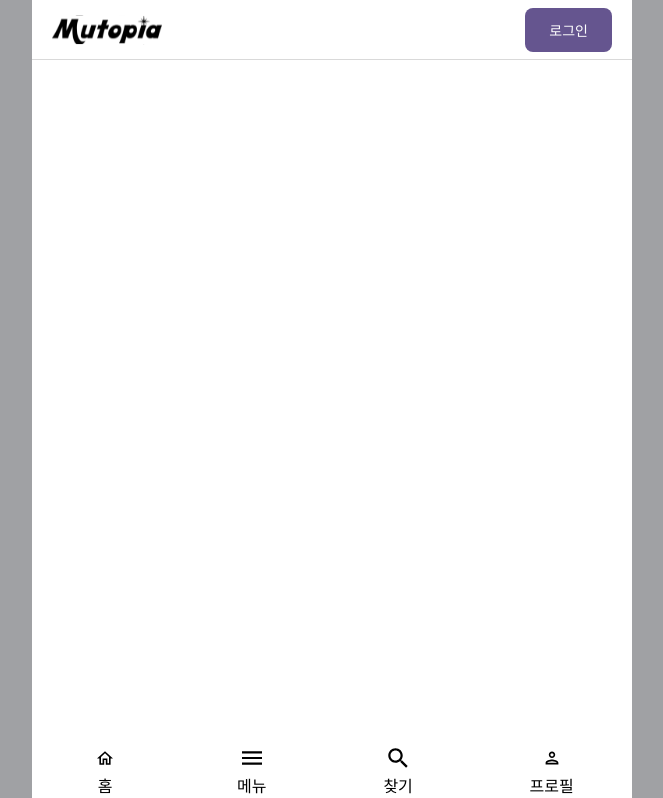
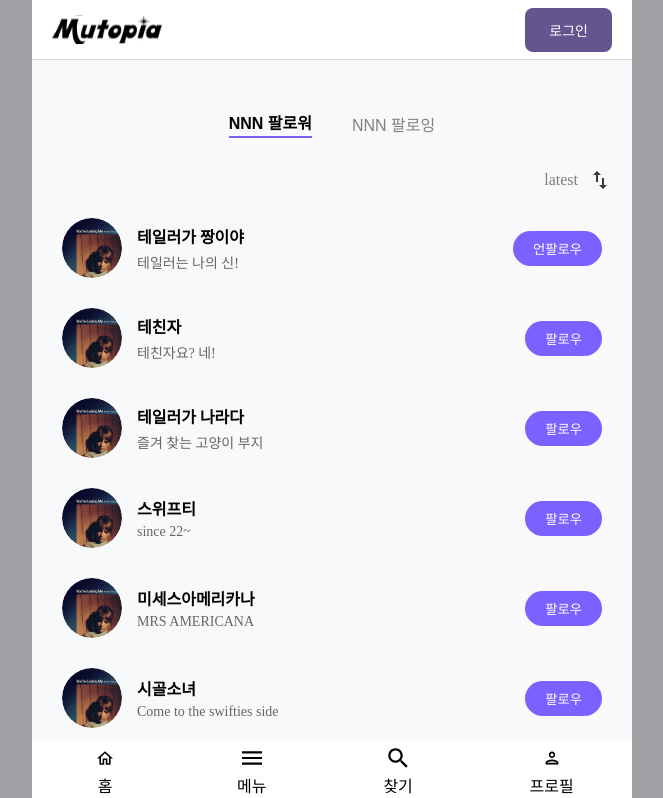
Before and after one commit to SKKU-Capston-Project-2024/web, a React (Create React App) app: page /followUser in a window 1280 px wide. Before the commit this address had no page. Shown: the top 798 px of the page, without its empty margins (308-971 px from the left). Built offline with nearby package versions, Linux system fonts and the light colour scheme.

Commit message:
팔로우,팔로잉

```diff
--- a/src/App.js
+++ b/src/App.js
@@ -5,12 +5,14 @@ import Header from "./components/header/Header";
 import FooterNav from "./components/footer/FooterNav";
 import Profile from "./pages/profile/Profile";
 import EditProfile from "./pages/editProfile/EditProfile";
+import FollowUser from "./pages/followUser/followUser";
 import UserContextProvider from "./context/UserContext";
 import Search from "./pages/search/Search";
 import SearchResults from "./pages/search/SearchResults";
 import AlbumDetail from "./pages/albumDetail/AlbumDetail";
 import ReviewDetail from "./pages/reviewDetail/ReviewDetail";
 import StarRating3 from "./components/starRating2/StarRating3";
+
 
 function App() {
 
@@ -26,6 +28,7 @@ function App() {
                         <Route path="/search" element={<SearchResults/>}/>
                         <Route path="/albumDetail/:id" element={<AlbumDetail/>}/>
                         <Route path="/reviewDetail" element={<ReviewDetail/>}/>
+                        <Route path="/followUser" element={<FollowUser/>}/>
                     </Routes>
                 </div>
                 <FooterNav/>
--- a/src/components/profileHeader/ProfileHeader.js
+++ b/src/components/profileHeader/ProfileHeader.js
@@ -1,40 +1,40 @@
 import styles from "./ProfileHeader.module.css";
+import { useNavigate } from 'react-router-dom';
 
 const ProfileHeader = (props) => {
     const isMine = props.isMine;
+    const navigate = useNavigate(); // useNavigate 훅 사용
+
+    const handleButtonClick = (path, tab) => {
+        navigate(`${path}?tab=${tab}`); // 경로로 이동하면서 탭 상태를 쿼리 파라미터로 전달
+    };
 
     return (
         <header className={styles.profileContainer}>
             <div className={styles.profileContainerFirst}>
                 <div className={styles.userName}>바보랜드</div>
-                <button title="editProfile" className={styles.btnProfileEdit}>
+                <button title="editProfile" className={styles.btnProfileEdit} onClick={() => handleButtonClick(isMine ? '/editProfile' : '/followUser', 'followers')}>
                     {isMine ? "수정" : "팔로우"}
                 </button>
             </div>
             <div className={styles.profileContainerSecond}>
                 <img src="/defaultProfile.svg" alt="profile" className={styles.profilePhoto}/>
                 <div className={styles.profileInfo}>
-                    <div className={styles.profileInfoElement}>
+                    <div className={styles.profileInfoElement} onClick={() => handleButtonClick('/followUser', 'followers')}>
                         <div className={styles.profileInfoElementNum}>94</div>
                         <div className={styles.profileInfoElementText}>리뷰</div>
                     </div>
-                    <div className={styles.profileInfoElement}>
-                        <div className={styles.profileInfoElementNum}>123</div>
-                        <div className={styles.profileInfoElementText}>평가</div>
-                    </div>
-                    <div className={styles.profileInfoElement}>
+                    <div className={styles.profileInfoElement} onClick={() => handleButtonClick('/followUser', 'followers')}>
                         <div className={styles.profileInfoElementNum}>123</div>
                         <div className={styles.profileInfoElementText}>팔로워</div>
                     </div>
-                    <div className={styles.profileInfoElement}>
+                    <div className={styles.profileInfoElement} onClick={() => handleButtonClick('/followUser', 'following')}>
                         <div className={styles.profileInfoElementNum}>123</div>
                         <div className={styles.profileInfoElementText}>팔로잉</div>
                     </div>
-
                 </div>
             </div>
             <div className={styles.profileContainerThird}>{"💿 청계산 댕이레코즈\n⛰ 서울특별시 강남구 학동로25길 27\n⏳ 영업시간 : AI 마음\n🐶 취향자브종\n🍯 당신의 고막은 책임져드리지 않습니다"}</div>
-
         </header>
     );
 };
--- /dev/null
+++ b/src/pages/followUser/FollowUser.css
@@ -0,0 +1,128 @@
+.follow-page {
+    padding: 20px;
+    background-color: #f8f9fa;
+    min-height: 100vh;
+}
+
+.header-section {
+    display: flex;
+    justify-content: space-between;
+    align-items: center;
+}
+
+.latest-section {
+    display: flex;
+    align-items: center;
+    justify-content: flex-end;
+}
+
+.latest-text {
+    font-size: 16px;
+    color: grey;
+    margin-right: 10px;
+}
+
+.latest-icon {
+    width: 24px;
+    height: 24px;
+}
+
+.tab-nav {
+    display: flex;
+    justify-content: center;
+    margin-top: 20px;
+    margin-bottom: 20px;
+}
+
+.tab-nav button {
+    background: none;
+    border: none;
+    padding: 10px 20px;
+    font-size: 16px;
+    cursor: pointer;
+    color: grey;
+    transition: color 0.3s;
+}
+
+.tab-nav button.active {
+    color: black;
+    font-weight: bold;
+}
+
+.user-list {
+    list-style: none;
+    padding: 0;
+}
+
+.user-item {
+    display: flex;
+    align-items: center;
+    margin-bottom: 10px;
+    padding: 10px;
+    background-color: transparent;
+}
+
+.user-image {
+    width: 60px;
+    height: 60px;
+    border-radius: 50%;
+    margin-right: 15px;
+}
+
+.user-info {
+    display: flex;
+    align-items: center;
+    justify-content: space-between;
+    width: 100%;
+}
+
+.user-text {
+    flex-grow: 1;
+}
+
+.user-name {
+    font-size: 16px;
+    font-weight: bold;
+    margin: 0;
+    margin-bottom: 4px;
+}
+
+.user-bio {
+    font-size: 14px;
+    color: #666;
+    margin: 0;
+}
+
+.follow-btn {
+    padding: 8px 20px;
+    border: none;
+    border-radius: 20px;
+    background-color: #7B61FF;
+    color: white;
+    cursor: pointer;
+}
+
+
+
+.follow-btn.unfollow {
+    background-color: #7B61FF;
+}
+
+.follow-btn:hover {
+    background-color: #7B61FF;
+}
+
+.follow-btn.unfollow:hover {
+    background-color: #7B61FF;
+}
+
+.indicator {
+    height: 2px;
+    background-color: #7B61FF;
+    width: 100%;
+    margin-top: 2px;
+}
+
+.hidden {
+    display: none;
+}
--- /dev/null
+++ b/src/pages/followUser/followUser.js
@@ -0,0 +1,77 @@
+import React, { useState, useEffect } from 'react';
+import { useSearchParams } from 'react-router-dom';
+import './FollowUser.css';
+
+const FollowUser = () => {
+    const [activeTab, setActiveTab] = useState('followers');
+    const [searchParams] = useSearchParams();
+
+    useEffect(() => {
+        const tab = searchParams.get('tab');
+        if (tab === 'followers' || tab === 'following') {
+            setActiveTab(tab);
+        }
+    }, [searchParams]);
+
+    const followers = [
+        { id: 1, name: '테일러가 짱이야', image: '/Ellipse_93.svg', isFollowing: true, bio: '테일러는 나의 신!' },
+        { id: 2, name: '테친자', image: 'Ellipse_93.svg', isFollowing: false, bio: '테친자요? 네!' },
+        { id: 3, name: '테일러가 나라다', image: '/Ellipse_93.svg', isFollowing: false, bio: '즐겨 찾는 고양이 부지' },
+        { id: 4, name: '스위프티', image: '/Ellipse_93.svg', isFollowing: false, bio: 'since 22~' },
+        { id: 5, name: '미세스아메리카나', image: '/Ellipse_93.svg', isFollowing: false, bio: 'MRS AMERICANA' },
+        { id: 6, name: '시골소녀', image: '/Ellipse_93.svg', isFollowing: false, bio: 'Come to the swifties side' },
+        { id: 7, name: '테일러루프', image: '/Ellipse_93.svg', isFollowing: false, bio: '테일러 덕후 ' }
+    ];
+
+    const following = [
+        { id: 1, name: '비욘세', image: '/Ellipse_93.svg', isFollowing: true, bio: 'Queen B in the house' },
+        { id: 2, name: '드레이크', image: '/Ellipse_93.svg', isFollowing: true, bio: 'Started from the bottom' }
+    ];
+
+    const handleFollowClick = (userId) => {
+        console.log("Toggle follow state for user:", userId);
+    };
+
+
+    const currentList = activeTab === 'followers' ? followers : following;
+
+    return (
+        <div className="follow-page">
+            <div className="tab-nav">
+                <button onClick={() => setActiveTab('followers')} className={activeTab === 'followers' ? 'active' : ''}>
+                    NNN 팔로워
+                    <div className={activeTab === 'followers' ? 'indicator' : 'hidden'}></div>
+                </button>
+                <button onClick={() => setActiveTab('following')} className={activeTab === 'following' ? 'active' : ''}>
+                    NNN 팔로잉
+                    <div className={activeTab === 'following' ? 'indicator' : 'hidden'}></div>
+                </button>
+            </div>
+            <div className="latest-section">
+                <span className="latest-text">latest</span>
+                <img src="/import_export.svg" alt="Change Order" className="latest-icon" />
+            </div>
+            <ul className="user-list">
+                {currentList.map(user => (
+                    <li key={user.id} className="user-item">
+                        <img src={user.image} alt={user.name} className="user-image" />
+                        <div className="user-info">
+                            <div className="user-text">
+                                <h2 className="user-name">{user.name}</h2>
+                                <p className="user-bio">{user.bio}</p>
+                            </div>
+                            <button
+                                className={`follow-btn ${user.isFollowing ? 'unfollow' : 'follow'}`}
+                                onClick={() => handleFollowClick(user.id)}
+                            >
+                                {user.isFollowing ? '언팔로우' : '팔로우'}
+                            </button>
+                        </div>
+                    </li>
+                ))}
+            </ul>
+        </div>
+    );
+};
+
+export default FollowUser;
```
Also changed, not shown: public/Ellipse_93.svg (added), public/import_export.svg (added).
